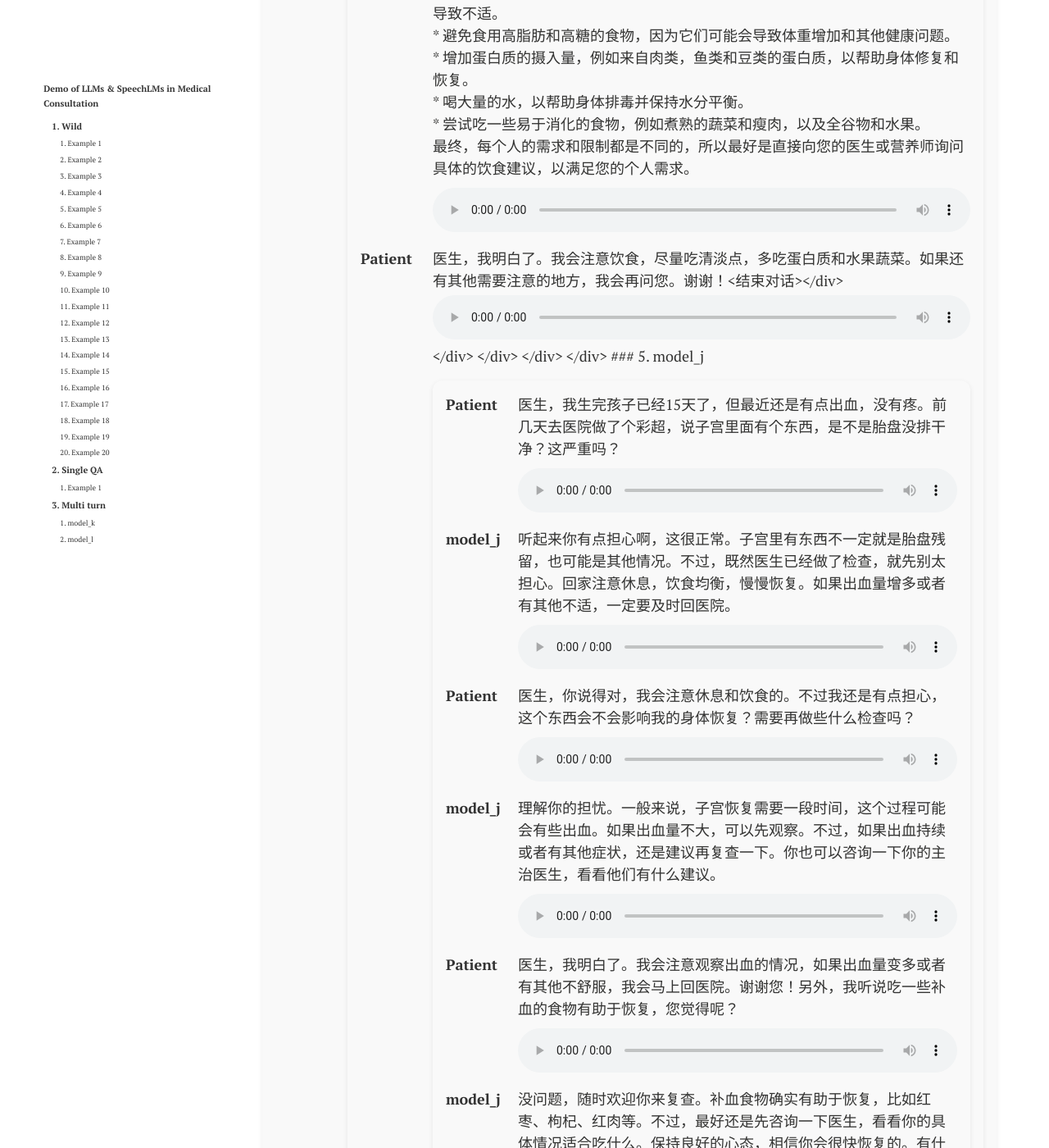
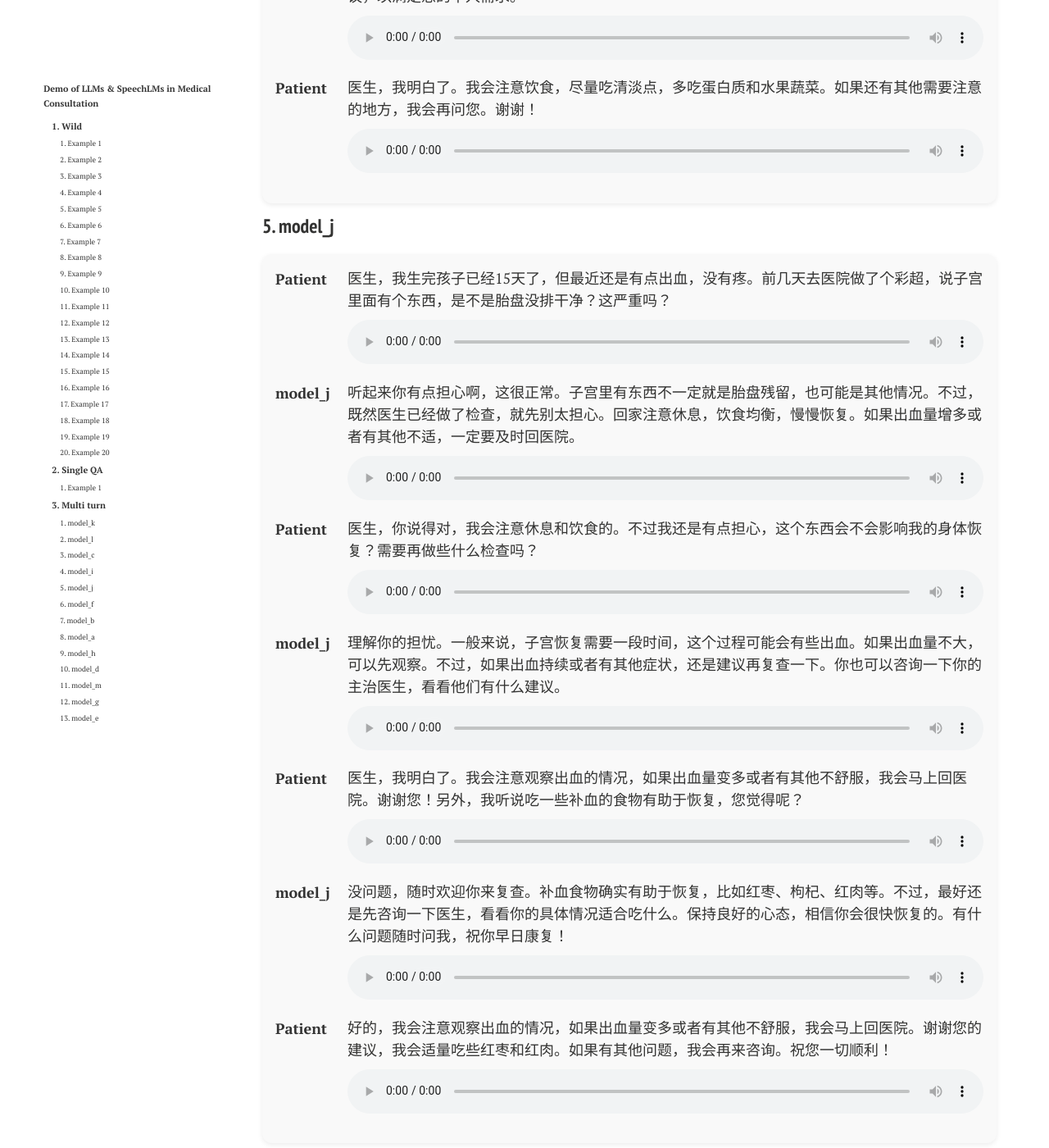
Before and after one commit to SirryChen/SirryChen.github.io, a Jekyll site: the page built from share/2025-09-22-SpeechMedAssist.md, in a window 1280 px wide and 1400 px high, scrolled down 59604 px. Shown: the whole window at 82% size. Built offline with Jekyll 4.4.1, drawn with Linux system fonts in a browser that asks for light colours; comment, search, counter and statistics services are not loaded; a style sheet for code colours, icons or effects is not loaded; some of the changed text lies outside the part shown.

```diff
--- a/share/2025-09-22-SpeechMedAssist.md
+++ b/share/2025-09-22-SpeechMedAssist.md
@@ -2233,6 +2233,7 @@
 
 
 ## 3. Multi turn
+
 
 
 <style>
@@ -2377,7 +2378,7 @@
     <div class="dialog-row">
       <span class="dialog-role">Patient</span>
       <div class="dialog-content">
-        <div class="dialog-text">医生，我明白了。我会尽快再去医院复查一下。如果需要手术，我会听从医生的建议。谢谢您！<结束对话></div>
+        <div class="dialog-text">医生，我明白了。我会尽快再去医院复查一下。如果需要手术，我会听从医生的建议。谢谢您！</div>
         <audio controls class="dialog-audio">
           <source src="/file/SMD/multi/wav_compress\wav_demo_DISC_MedLLM/0/patient_3.mp3" type="audio/mp3">
         </audio>
@@ -2564,7 +2565,7 @@
     <div class="dialog-row">
       <span class="dialog-role">Patient</span>
       <div class="dialog-content">
-        <div class="dialog-text">医生，我明白了。我会注意饮食，尽量吃清淡点，多吃蛋白质和水果蔬菜。如果还有其他需要注意的地方，我会再问您。谢谢！<结束对话></div>
+        <div class="dialog-text">医生，我明白了。我会注意饮食，尽量吃清淡点，多吃蛋白质和水果蔬菜。如果还有其他需要注意的地方，我会再问您。谢谢！</div>
         <audio controls class="dialog-audio">
           <source src="/file/SMD/multi/wav_compress\wav_demo_HuatuoGPT2/0/patient_5.mp3" type="audio/mp3">
         </audio>
@@ -2635,7 +2636,7 @@
     <div class="dialog-row">
       <span class="dialog-role">Patient</span>
       <div class="dialog-content">
-        <div class="dialog-text">好的，我会注意观察出血的情况，如果出血量变多或者有其他不舒服，我会马上回医院。谢谢您的建议，我会适量吃些红枣和红肉。如果有其他问题，我会再来咨询。祝您一切顺利！<结束对话></div>
+        <div class="dialog-text">好的，我会注意观察出血的情况，如果出血量变多或者有其他不舒服，我会马上回医院。谢谢您的建议，我会适量吃些红枣和红肉。如果有其他问题，我会再来咨询。祝您一切顺利！</div>
         <audio controls class="dialog-audio">
           <source src="/file/SMD/multi/wav_compress\wav_demo_KimiAudio/0/patient_3.mp3" type="audio/mp3">
         </audio>
@@ -2732,7 +2733,7 @@
     <div class="dialog-row">
       <span class="dialog-role">Patient</span>
       <div class="dialog-content">
-        <div class="dialog-text">医生，我明白了。我会注意休息，不干重活。如果出血多了或者有其他不舒服，我会马上去医院。谢谢您！<结束对话></div>
+        <div class="dialog-text">医生，我明白了。我会注意休息，不干重活。如果出血多了或者有其他不舒服，我会马上去医院。谢谢您！</div>
         <audio controls class="dialog-audio">
           <source src="/file/SMD/multi/wav_compress\wav_demo_Qwen2-Audio/0/patient_1.mp3" type="audio/mp3">
         </audio>
@@ -3075,7 +3076,7 @@
     <div class="dialog-row">
       <span class="dialog-role">Patient</span>
       <div class="dialog-content">
-        <div class="dialog-text">医生，我明白了。我会带好之前的检查报告，明天就去复查。如果需要当天处理，我也会做好准备。谢谢您！<结束对话></div>
+        <div class="dialog-text">医生，我明白了。我会带好之前的检查报告，明天就去复查。如果需要当天处理，我也会做好准备。谢谢您！</div>
         <audio controls class="dialog-audio">
           <source src="/file/SMD/multi/wav_compress\wav_demo_SpeechMedAssist2/0/patient_5.mp3" type="audio/mp3">
         </audio>
```
